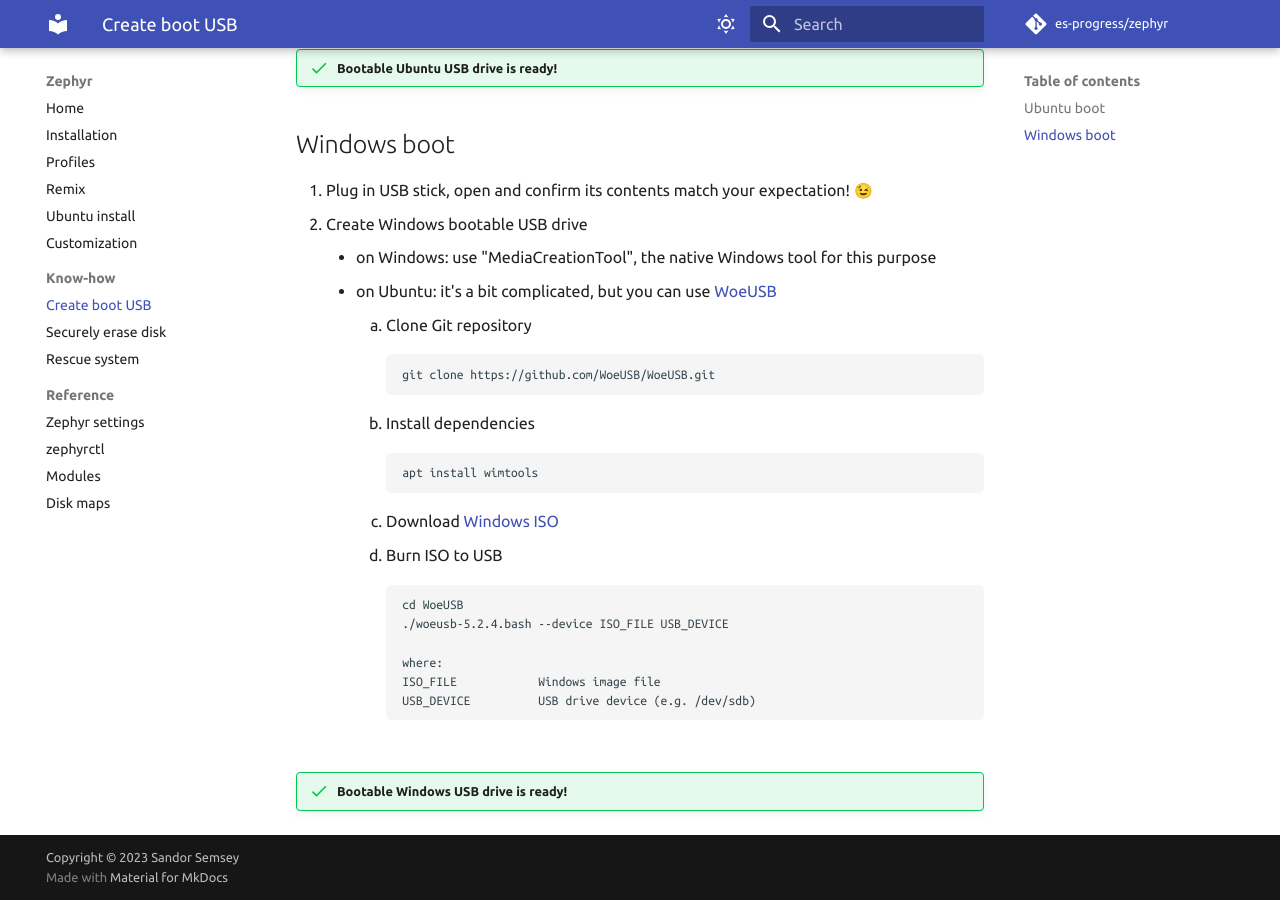
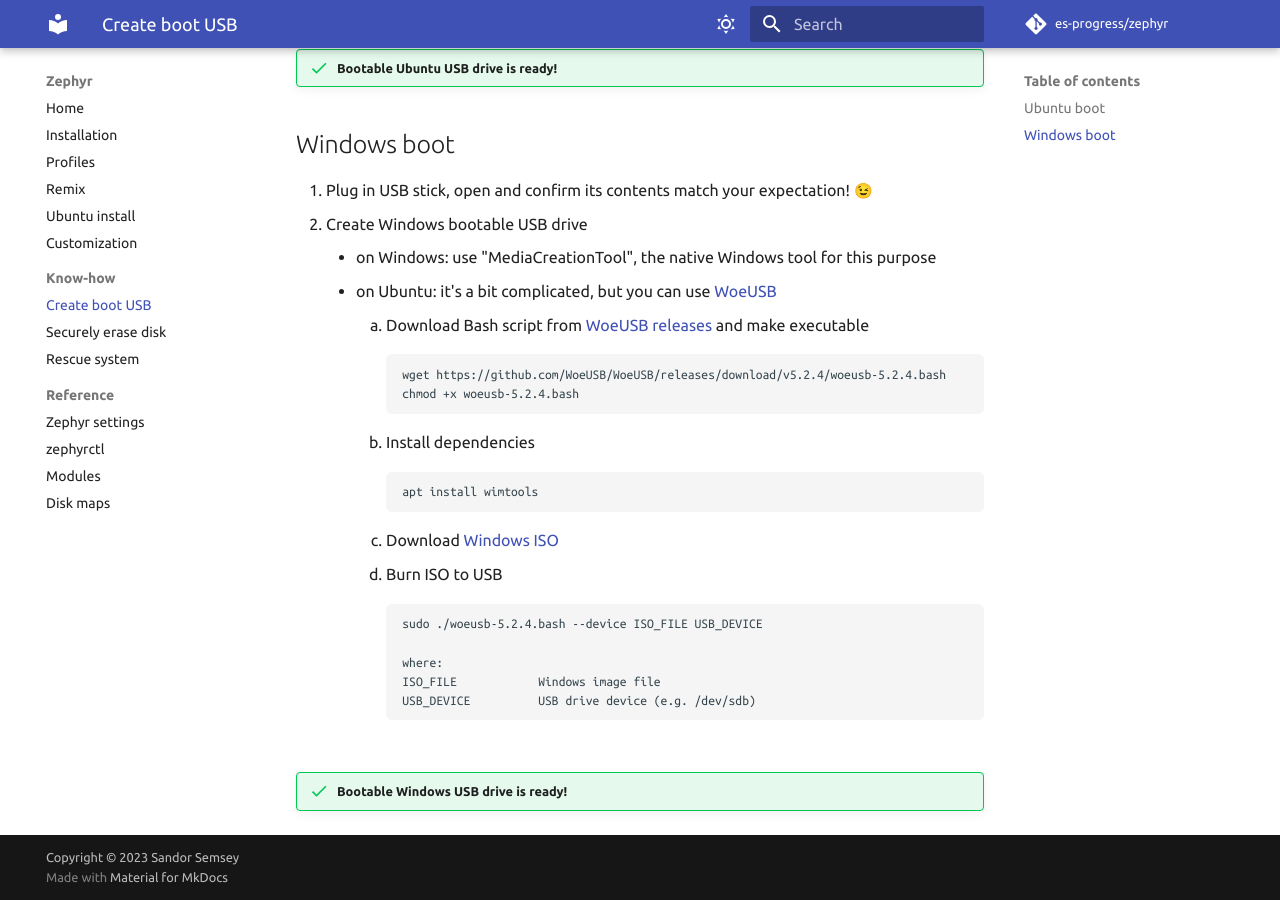
Before and after one commit to es-progress/zephyr, an MkDocs documentation site: the page built from docs/know-how/create-boot-usb.md, in a window 1280 px wide and 900 px high, scrolled down 848 px. Built offline with MkDocs 1.6.1 and Material for MkDocs 9.7.7, drawn with Linux system fonts in a browser that asks for light colours; emoji names are drawn with the system emoji font; comment, search, counter and statistics services are not loaded.

Commit message:
docs/know-how/create-boot-usb: update WoeUSB method

````diff
--- a/docs/know-how/create-boot-usb.md
+++ b/docs/know-how/create-boot-usb.md
@@ -38,9 +38,10 @@ Before you start, check your USB stick is empty or you've already backed up the
     - on Windows: use "MediaCreationTool", the native Windows tool for this purpose
     - on Ubuntu: it's a bit complicated, but you can use [WoeUSB](https://github.com/WoeUSB/WoeUSB){target=\_blank}
 
-        1. Clone Git repository
+        1. Download Bash script from [WoeUSB releases](https://github.com/WoeUSB/WoeUSB/releases){target=\_blank} and make executable
             ```bash
-            git clone https://github.com/WoeUSB/WoeUSB.git
+            wget https://github.com/WoeUSB/WoeUSB/releases/download/v5.2.4/woeusb-5.2.4.bash
+            chmod +x woeusb-5.2.4.bash
             ```
         1. Install dependencies
             ```bash
@@ -50,8 +51,7 @@ Before you start, check your USB stick is empty or you've already backed up the
         1. Burn ISO to USB
 
             ```
-            cd WoeUSB
-            ./woeusb-5.2.4.bash --device ISO_FILE USB_DEVICE
+            sudo ./woeusb-5.2.4.bash --device ISO_FILE USB_DEVICE
 
             where:
             ISO_FILE            Windows image file
````
